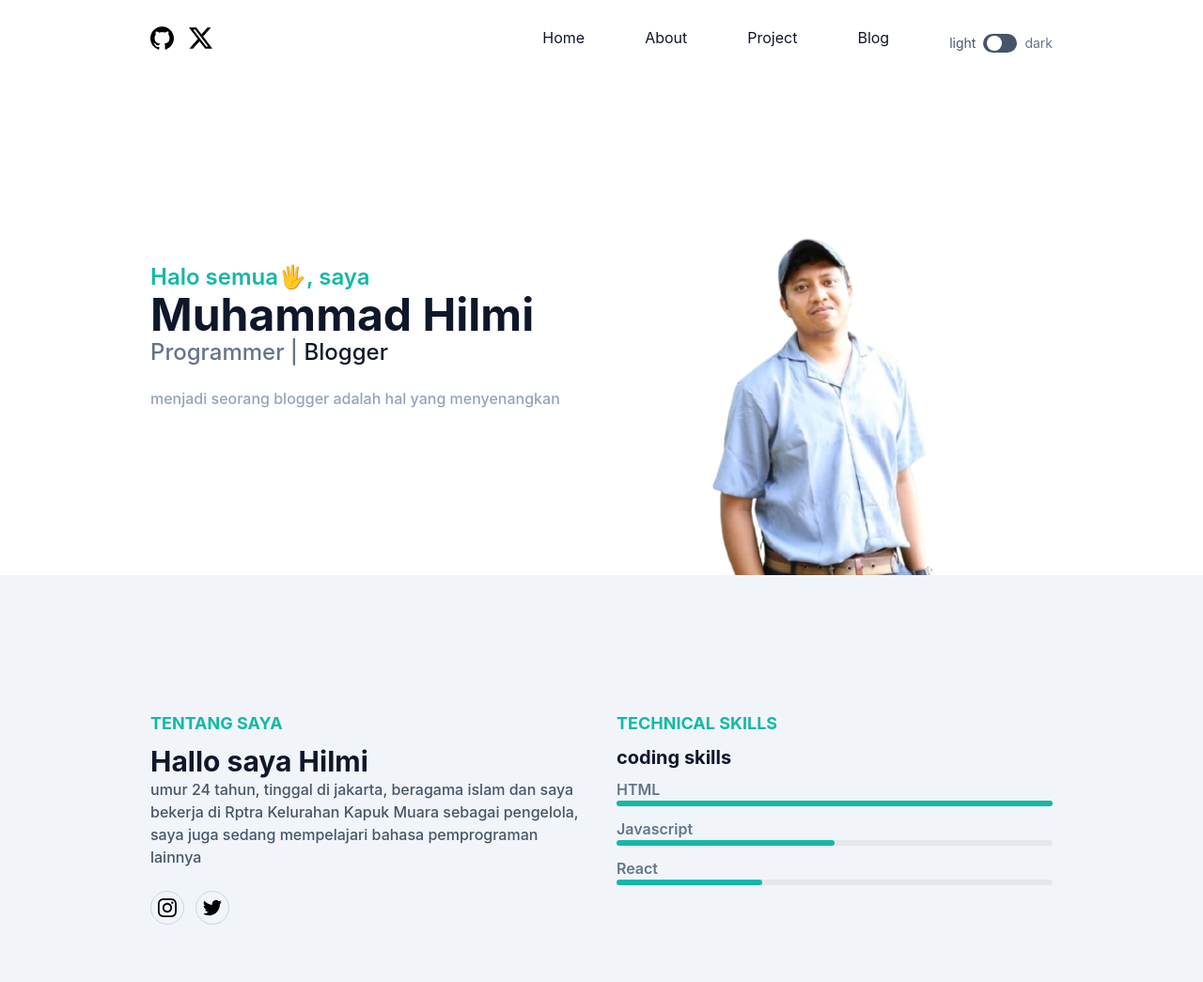
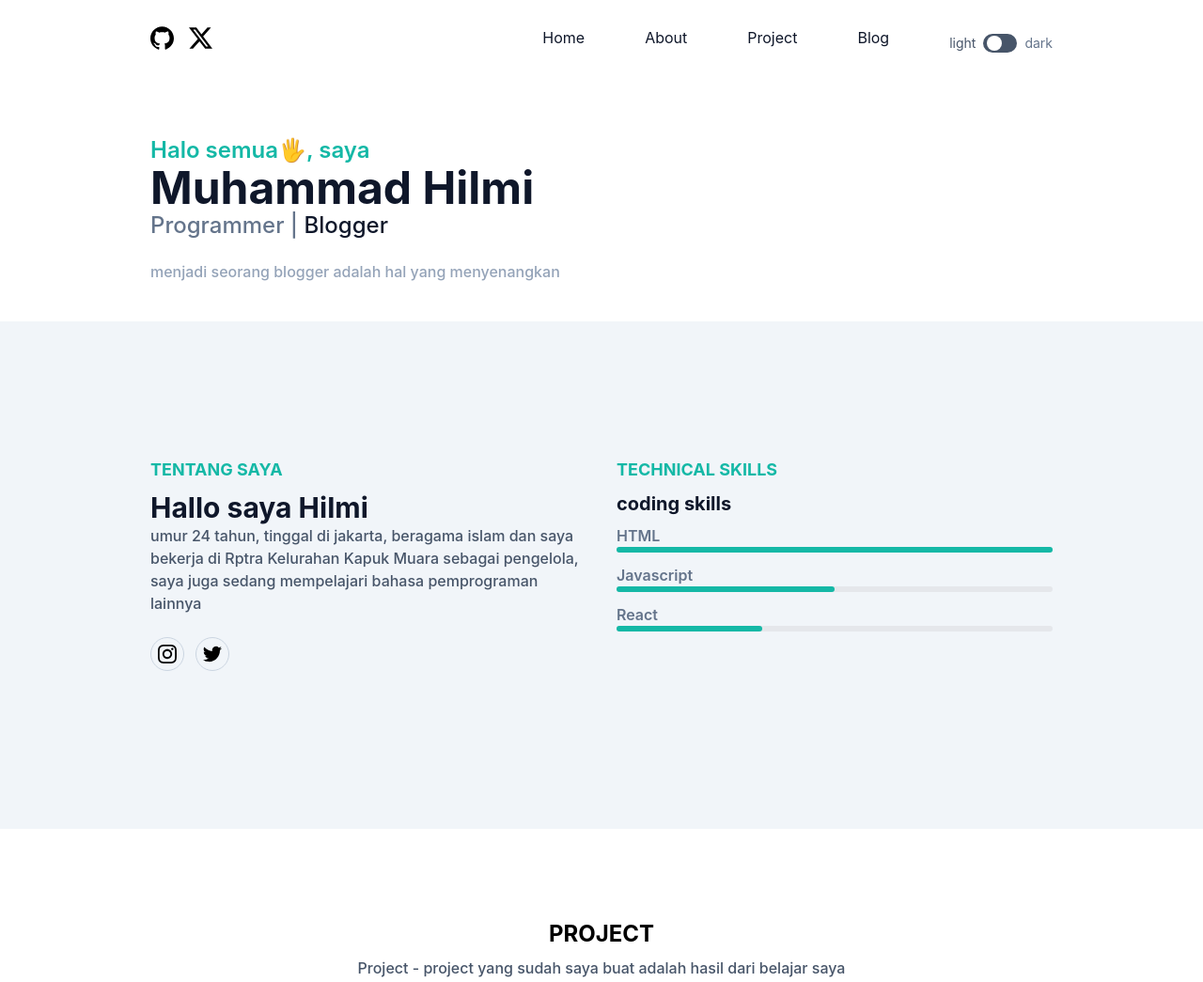
Before and after one commit to Hilsaputra/Hilsaputra.github.io, a website: page index.html in a window 1280 px wide. Shown: the top 1045 px of the page at 94% size. Drawn offline with Linux system fonts and the light colour scheme.

Commit message:
Update index.html
menghilangkan foto

```diff
--- a/index.html
+++ b/index.html
@@ -68,11 +68,6 @@
                     <h1 class="text-base font-semibold text-primary md:text-xl lg:text-2xl">Halo semua🖐, saya <span class="block font-bold text-3xl text-dark lg:text-5xl dark:text-white">Muhammad Hilmi</span></h1>
                     <h2 class="font-medium text-slate-500 mb-5 text-lg lg:text-2xl">Programmer | <span class="text-dark dark:text-white">Blogger</span></h2>
                     <p class="font-medium text-slate-400 mb-10 leading-relaxed">menjadi seorang blogger adalah hal yang menyenangkan</p>
-                </div>
-                <div class="w-full self-end px-4 lg:w-1/2 lg:mt-0 lg:right-9">
-                    <div class="mt-1">
-                        <img src="dist/hil1.png" alt="Muhammad hilmi" class="max-w-full mx-auto">
-                    </div>
                 </div>
             </div>
         </div>
```
